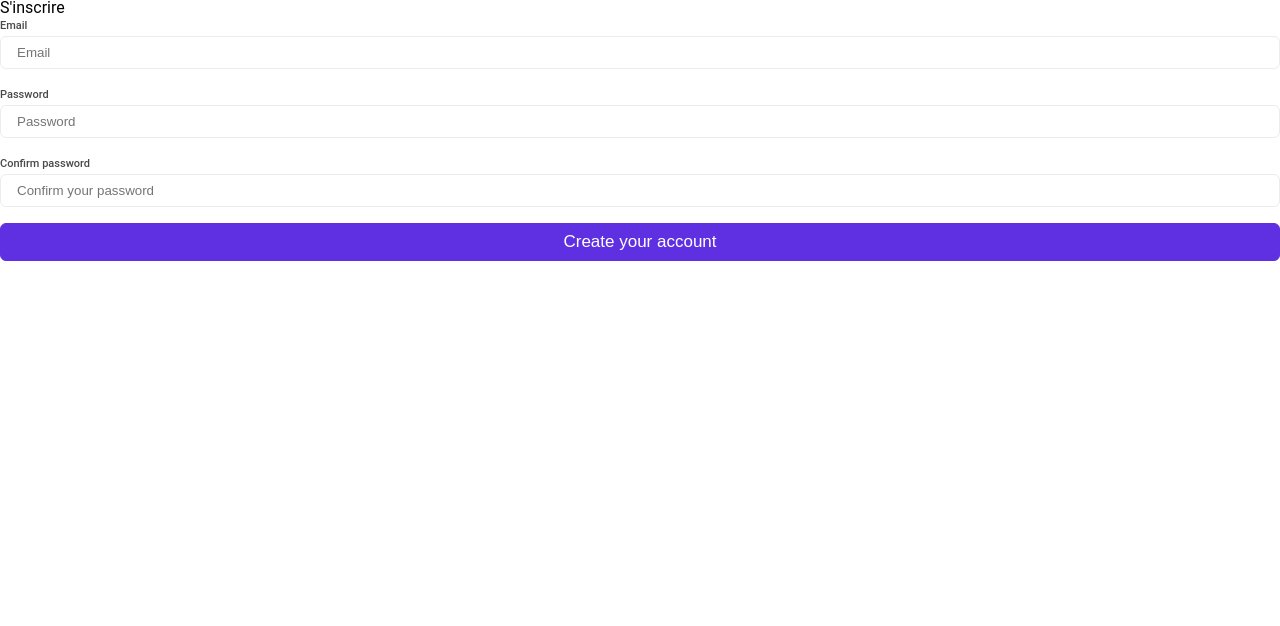
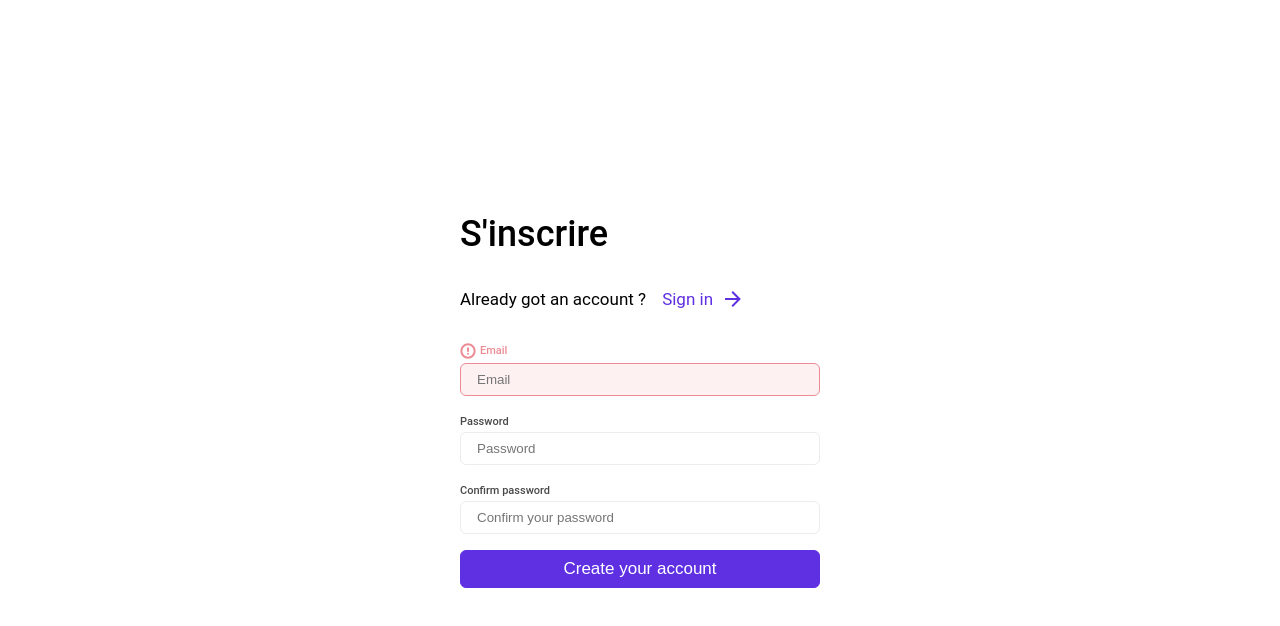
Before and after one commit to Thomasevano/design-system-hetic, a Vue app: page /register in a window 1280 px wide. Shown: the top 626 px of the page. Built offline with nearby package versions, Linux system fonts and the light colour scheme.

Commit message:
style(register): Styling register page

```diff
--- a/src/pages/Register.vue
+++ b/src/pages/Register.vue
@@ -1,26 +1,30 @@
 <template>
-  <h1>S'inscrire</h1>
-  <text-field label="Email" placeholder="Email"/>
-  <text-field label="Password" placeholder="Password"/>
-  <text-field label="Confirm password" placeholder="Confirm your password"/>
-  <my-button text="Create your account" typeButton="primary"/>
+  <div class="form-page">
+    <h1 class="title">S'inscrire</h1>
+    <Form class="register-form">
+      <FormCTA message="Already got an account ?" linkText="Sign in" linkUrl="/login" />
+      <TextField label="Email" placeholder="Email" inputState="error" />
+      <TextField label="Password" placeholder="Password" />
+      <TextField label="Confirm password" placeholder="Confirm your password" />
+      <my-button text="Create your account" typeButton="primary" />
+    </Form>
+  </div>
 </template>
 
 <script>
-import MyButton from '../components/Button/Button.vue';
-import TextField from '../components/TextField/TextField.vue';
+import MyButton from "../components/Button/Button.vue";
+import TextField from "../components/TextField/TextField.vue";
+import FormCTA from "../components/FormCTA/FormCTA.vue";
+import { Form } from 'vee-validate';
 
 export default {
-  name: 'Register',
+  name: "Register",
 
   components: {
     MyButton,
     TextField,
+    FormCTA,
+    Form,
   },
-}
-
+};
 </script>
-
-<style>
-
-</style>
--- a/src/styles/main.scss
+++ b/src/styles/main.scss
@@ -8,3 +8,27 @@
 html {
   font-family: $main-font;
 }
+
+.form-page {
+  padding: 100px $small-space;
+
+  .title {
+    @include title-2;
+  }
+  .input-group {
+    margin-bottom: $tiny-space;
+  }
+}
+
+@media (min-width: 767px) {
+  html {
+    min-height: 100vh;
+    display: flex;
+    justify-content: center;
+    align-items: center;
+  }
+  .form-page {
+    padding: 0;
+    width: 360px;
+  }
+}
```
